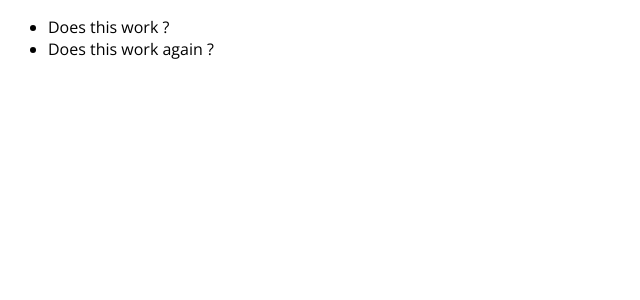
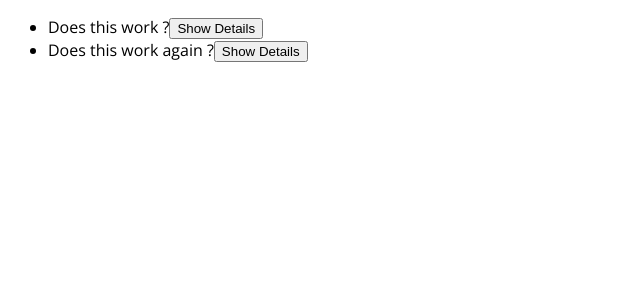
Before and after one commit to Priscilla-D/API-Nextjs, a Next.js app in the folder api-nextjs/: page /feedback in a window 1280 px wide. Shown: the top 300 px of the page, without its empty margins (0-640 px from the left). Built offline with nearby package versions, Linux system fonts and the light colour scheme.

Commit message:
section 8-145

```diff
--- /dev/null
+++ b/api-nextjs/pages/api/[feedbackId].js
@@ -0,0 +1,12 @@
+import { buildFeedbackPath, extractFeedback } from "./feedback";
+
+function handler(req, res) {
+  const feedbackId = req.query.feedbackId;
+  const filePath = buildFeedbackPath();
+  const feedbackData = extractFeedback(filePath);
+  const selectedFeedback = feedbackData.find(
+    (feedback) => feedback.id === feedbackId
+  );
+  res.status(200).json({ feedback: selectedFeedback});
+}
+export default handler;
--- a/api-nextjs/pages/feedback.js
+++ b/api-nextjs/pages/feedback.js
@@ -1,12 +1,30 @@
+import { Fragment, useState } from "react";
 import { buildFeedbackPath, extractFeedback } from "./api/feedback";
 
 function FeedbackPage(props) {
+  const [feedbackData, setFeedbackData] = useState();
+
+  function loadFeedbackHandler(id) {
+    fetch(`/api/${id}`)
+      .then((response) => response.json())
+      .then((data) => {
+        setFeedbackData(data.feedback);
+      });
+  }
   return (
-    <ul>
-      {props.feedbackItems.map((item) => (
-        <li key={item.id}>{item.text}</li>
-      ))}
-    </ul>
+    <Fragment>
+      {feedbackData && <p>{feedbackData.email}</p>}
+      <ul>
+        {props.feedbackItems.map((item) => (
+          <li key={item.id}>
+            {item.text}{''}
+            <button onClick={loadFeedbackHandler.bind(null, item.id)}>
+              Show Details
+            </button>
+          </li>
+        ))}
+      </ul>
+    </Fragment>
   );
 }
 export async function getStaticProps() {
```
